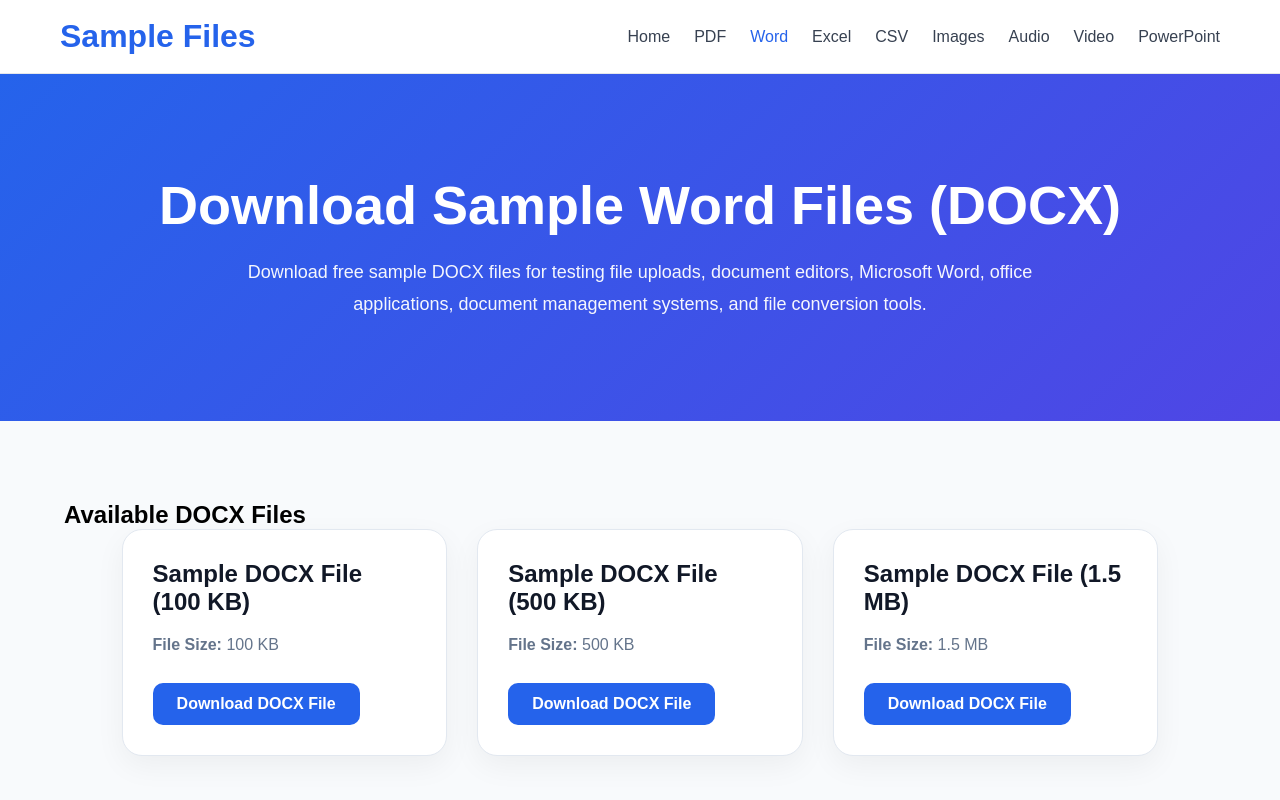
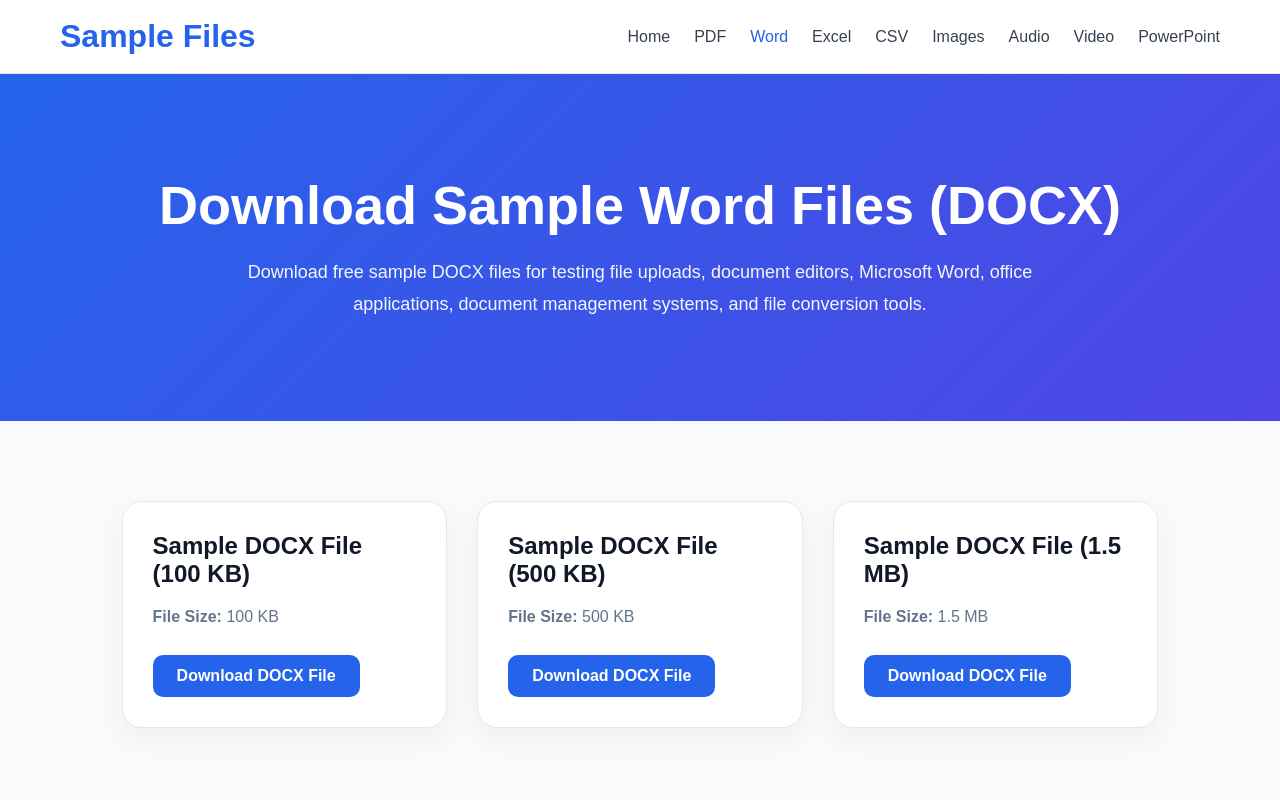
Before and after one commit to harichandranc/sample-files, a React (Vite) app: page /word-files in a window 1280 px wide. Shown: the top 800 px of the page. Built offline with nearby package versions, Linux system fonts and the light colour scheme.

Commit message:
updated service page

```diff
--- a/src/pages/WordFiles.jsx
+++ b/src/pages/WordFiles.jsx
@@ -57,7 +57,7 @@ function WordFiles() {
 
       <section className="files-section">
         <div className="container">
-          <h2 className="section-title">Available DOCX Files</h2>
+
 
           <div className="files-grid">
             {files.map((file) => (
```
